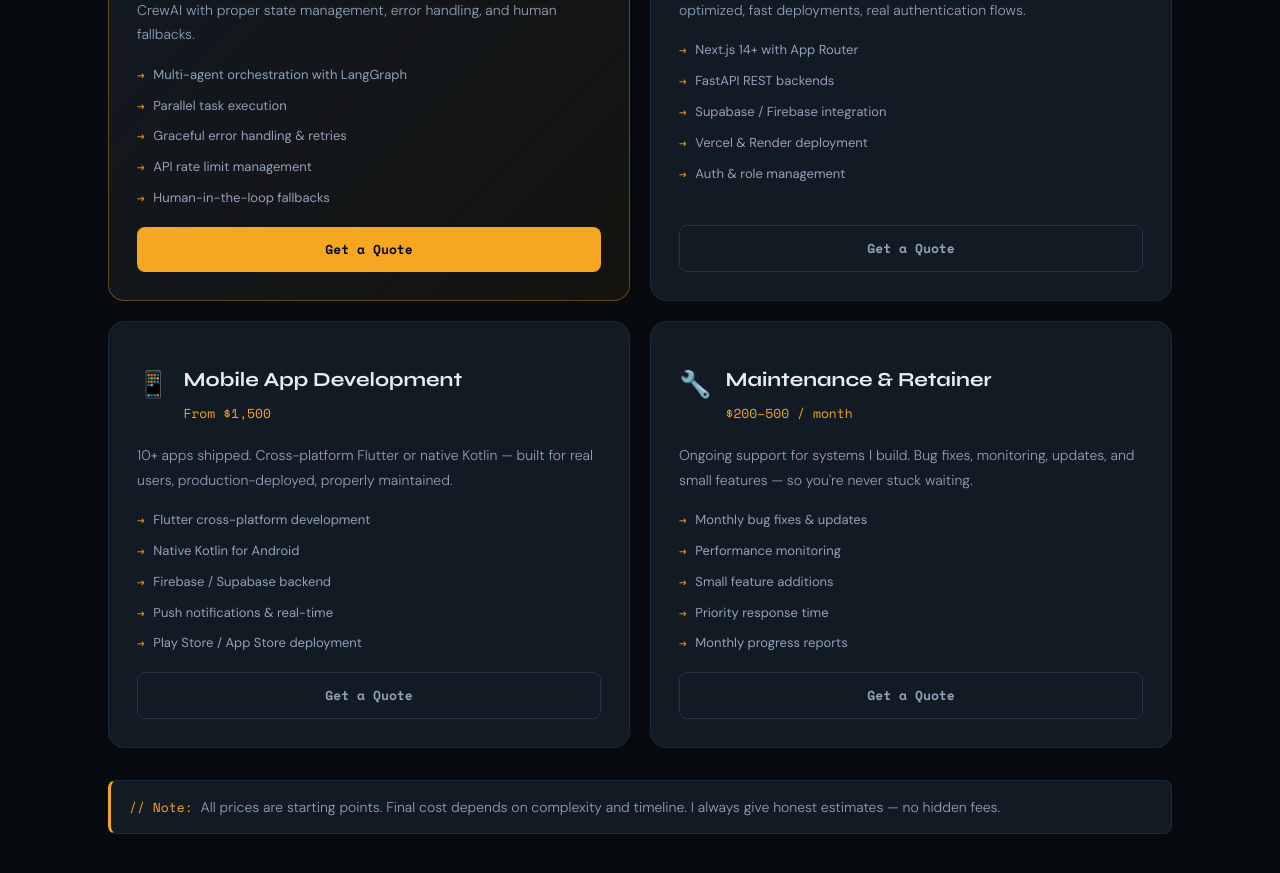
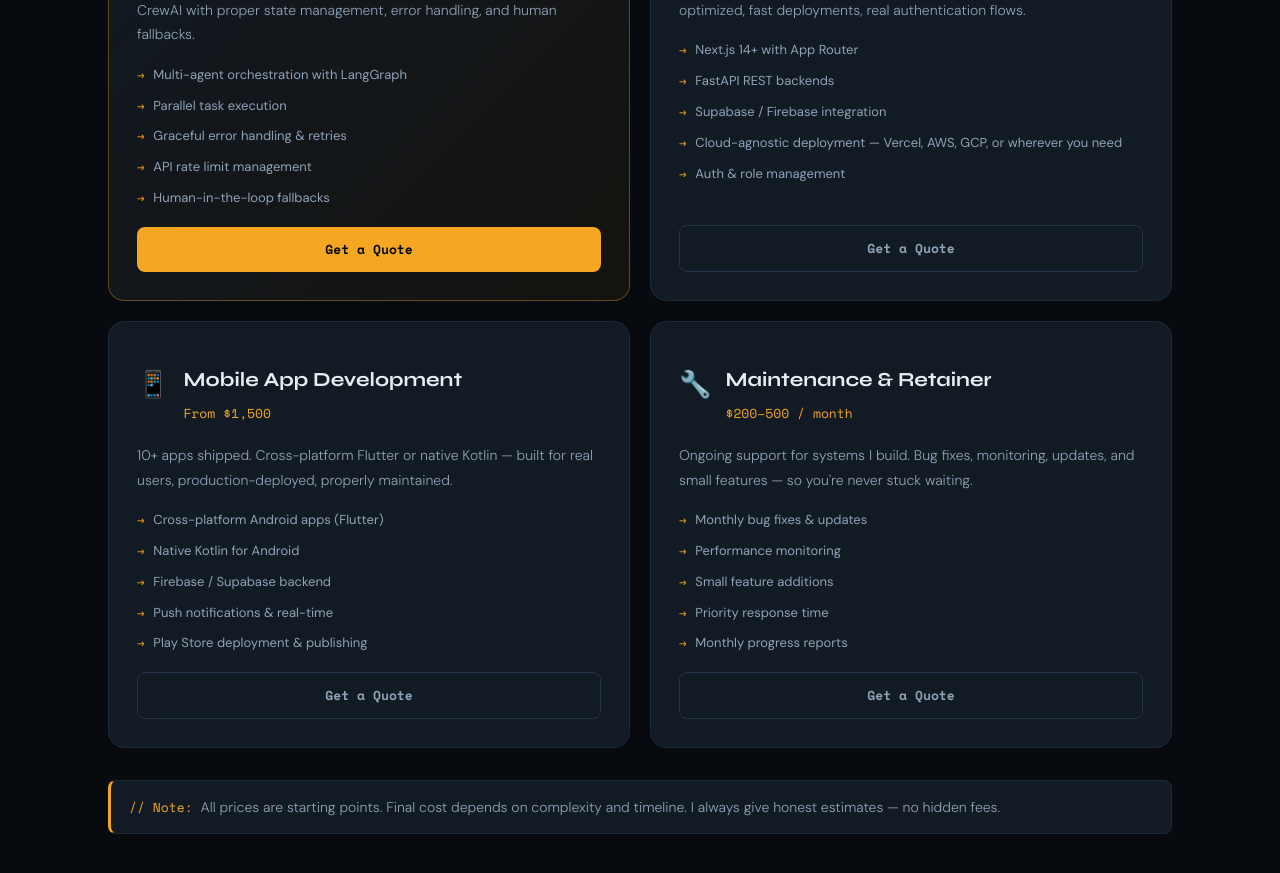
Before and after one commit to MuneebAhmed25211/personal-portfolio-website-frontend, a Next.js app: page / in a window 1280 px wide. Shown: the part 4480-5353 px from the top of the page. Built offline with nearby package versions, Linux system fonts and the light colour scheme.

Commit message:
Services Updated

```diff
--- a/src/components/Services.tsx
+++ b/src/components/Services.tsx
@@ -4,8 +4,8 @@ import s from './Services.module.css'
 
 const services = [
   { icon:'⚡', title:'Agentic AI Systems', price:'From $2,500', desc:'Multi-agent pipelines that work reliably in production. LangGraph + CrewAI with proper state management, error handling, and human fallbacks.', features:['Multi-agent orchestration with LangGraph','Parallel task execution','Graceful error handling & retries','API rate limit management','Human-in-the-loop fallbacks'], hot:true },
-  { icon:'🌐', title:'Web App Development', price:'From $2,000', desc:'Full-stack web apps with Next.js frontends and FastAPI backends. SEO-optimized, fast deployments, real authentication flows.', features:['Next.js 14+ with App Router','FastAPI REST backends','Supabase / Firebase integration','Vercel & Render deployment','Auth & role management'], hot:false },
-  { icon:'📱', title:'Mobile App Development', price:'From $1,500', desc:'10+ apps shipped. Cross-platform Flutter or native Kotlin — built for real users, production-deployed, properly maintained.', features:['Flutter cross-platform development','Native Kotlin for Android','Firebase / Supabase backend','Push notifications & real-time','Play Store / App Store deployment'], hot:false },
+  { icon:'🌐', title:'Web App Development', price:'From $2,000', desc:'Full-stack web apps with Next.js frontends and FastAPI backends. SEO-optimized, fast deployments, real authentication flows.', features:['Next.js 14+ with App Router','FastAPI REST backends','Supabase / Firebase integration','Cloud-agnostic deployment — Vercel, AWS, GCP, or wherever you need','Auth & role management'], hot:false },
+  { icon:'📱', title:'Mobile App Development', price:'From $1,500', desc:'10+ apps shipped. Cross-platform Flutter or native Kotlin — built for real users, production-deployed, properly maintained.', features:['Cross-platform Android apps (Flutter)','Native Kotlin for Android','Firebase / Supabase backend','Push notifications & real-time','Play Store deployment & publishing'], hot:false },
   { icon:'🔧', title:'Maintenance & Retainer', price:'$200–500 / month', desc:'Ongoing support for systems I build. Bug fixes, monitoring, updates, and small features — so you\'re never stuck waiting.', features:['Monthly bug fixes & updates','Performance monitoring','Small feature additions','Priority response time','Monthly progress reports'], hot:false },
 ]
 
```
